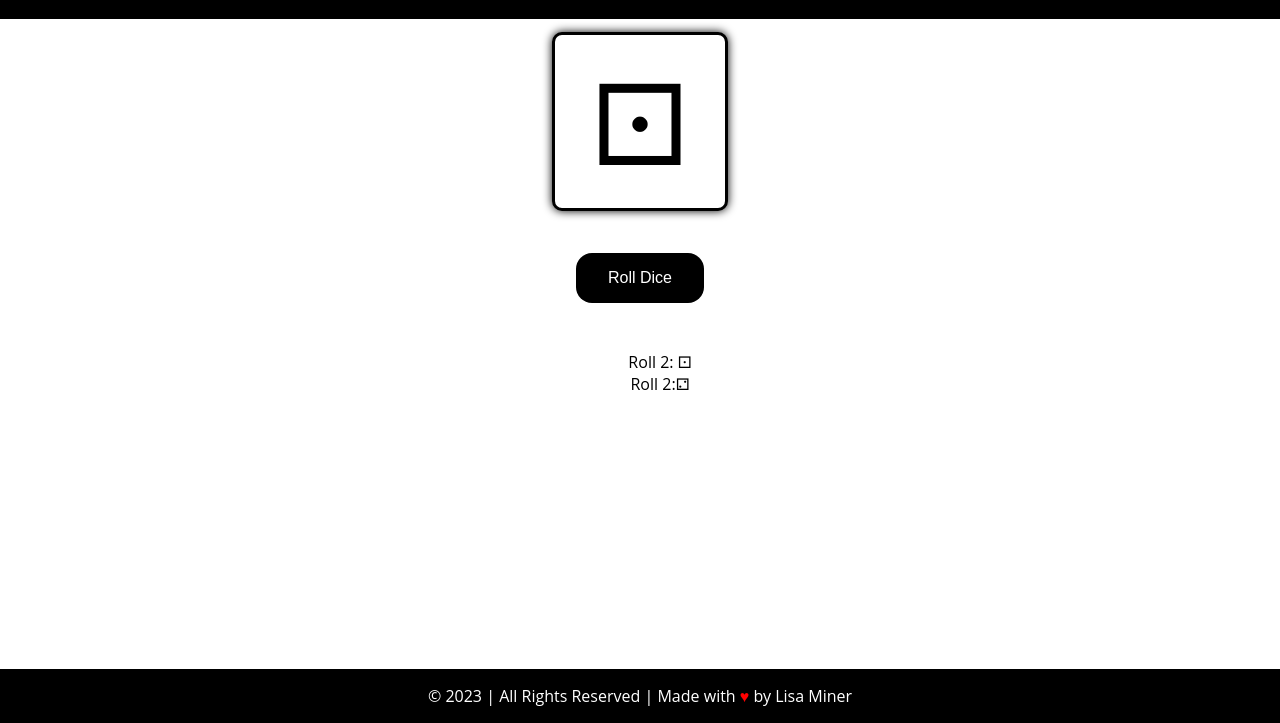
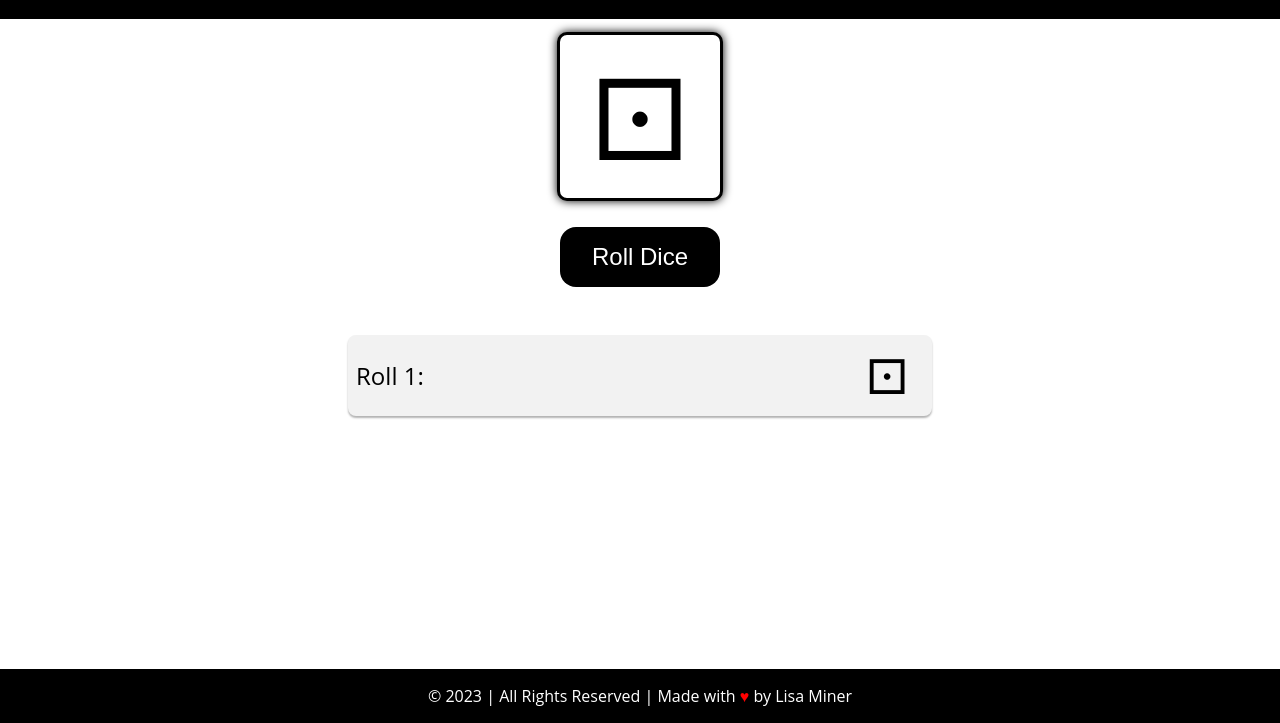
Before and after one commit to midnightmoet/Dice-Roll-Simulator, a plain HTML site: page index.html in a window 1280 px wide. Both pictures are taken after a click on the button "Roll Dice". Shown: the part 77-800 px from the top of the page. Drawn offline with Linux system fonts and the light colour scheme.

Commit message:
Sort of done

```diff
--- a/index.html
+++ b/index.html
@@ -15,8 +15,8 @@
         <div class="dice" id="dice">&#9856;</div>
         <button type="submit" id="roll-button">Roll Dice</button>
         <ul id="roll-history">
-            <li>Roll 2: <span>&#9856;</span></li>
-            <li>Roll 2:<span>&#9857;</span></li>
+            <!-- <li>Roll 1: <span>&#9856;</span></li>
+            <li>Roll 2:<span>&#9857;</span></li> -->
         </ul>
     </div>
     <footer class="footer">
--- a/script.js
+++ b/script.js
@@ -0,0 +1,53 @@
+const buttonEl = document.getElementById("roll-button");
+
+const diceEl = document.getElementById("dice");
+
+const rollHistoryEl = document.getElementById("roll-history");
+
+let historyList = [];
+
+function rollDice() {
+  const rollResult = Math.floor(Math.random() * 6) + 1;
+  const diceFace = getDiceFace(rollResult);
+  diceEl.innerHTML = diceFace;
+  historyList.push(rollResult);
+  updateRollHistory();
+}
+
+function updateRollHistory() {
+  rollHistoryEl.innerHTML = "";
+  for (let i = 0; i < historyList.length; i++) {
+    const listItem = document.createElement("li");
+    listItem.innerHTML = `Roll ${i + 1}: <span>${getDiceFace(
+      historyList[i]
+    )}</span>`;
+    rollHistoryEl.appendChild(listItem);
+  }
+}
+
+function getDiceFace(rollResult) {
+  switch (rollResult) {
+    case 1:
+      return "&#9856;";
+    case 2:
+      return "&#9857;";
+    case 3:
+      return "&#9858;";
+    case 4:
+      return "&#9859;";
+    case 5:
+      return "&#9860;";
+    case 6:
+      return "&#9861;";
+    default:
+      return "";
+  }
+}
+
+buttonEl.addEventListener("click", () => {
+  diceEl.classList.add("roll-animation");
+  setTimeout(() => {
+    diceEl.classList.remove("roll-animation");
+    rollDice();
+  }, 1000);
+});
--- a/style.css
+++ b/style.css
@@ -7,7 +7,7 @@ body {
     padding: 0px;
 }
 
-header{
+header {
     font-size: 1rem;
     background: #000000;
     color: #ffffff;
@@ -18,36 +18,71 @@ header{
 }
 
 .dice {
-    font-size: 7rem;
     width: 80%;
     max-width: 150px;
     margin: 10px auto;
-    padding: 10px;
+    padding: 5px;
     border: #000000 3px solid;
     box-shadow: 0px 0px 10px #000000;
     border-radius: 10px;
     background: #ffffff;
+	font-size: 7rem;
+	animation-duration: 1s;
+	animation-fill-mode: forwards;
 }
 
-#roll-history {
-    list-style: none;
+.roll-animation {
+	animation-name: roll;
+}
+
+@keyframes roll {
+	0% {
+		transform: rotateY(0deg) rotateX(0deg);
+	}
+
+	100% {
+		transform: rotateY(720deg) rotateX(720deg);
+	}
 }
 
 button {
-    font-size: 1rem;
-    background: #000000;
+	background: black;
+	color: white;
+	font-size: 1.5rem;
+	padding: 1rem 2rem;
+    margin: 1rem;
 	border: none;
-    color: #ffffff;
 	border-radius: 1rem;
-    padding: 1rem 2rem;
-    margin: 2rem 2rem;
 	cursor: pointer;
-    transition: background 0.3s ease-in-out;
+	transition: background-color 0.3s ease;
 }
 
 button:hover {
-    background: limegreen;
-    color: white;
+	background: slategray;
+}
+
+ul {
+	list-style: none;
+	padding: 0;
+	max-width: 600px;
+	margin: 2rem auto;
+}
+
+li {
+	font-size: 1.5rem;
+	padding: 0.5rem;
+	margin: 0.5rem;
+	background-color: #f2f2f2;
+	border-radius: 0.5rem;
+	box-shadow: 0 2px 2px rgba(0, 0, 0, 0.3);
+	display: flex;
+	justify-content: space-between;
+	align-items: center;
+}
+
+li span {
+	font-size: 3rem;
+	margin-right: 1rem;
 }
 
 /* FOOTER I CAN USE AS A STAPLE ON FUTURE PROJECTS */
```
Lines whose indentation alone changed are shown as unchanged.
